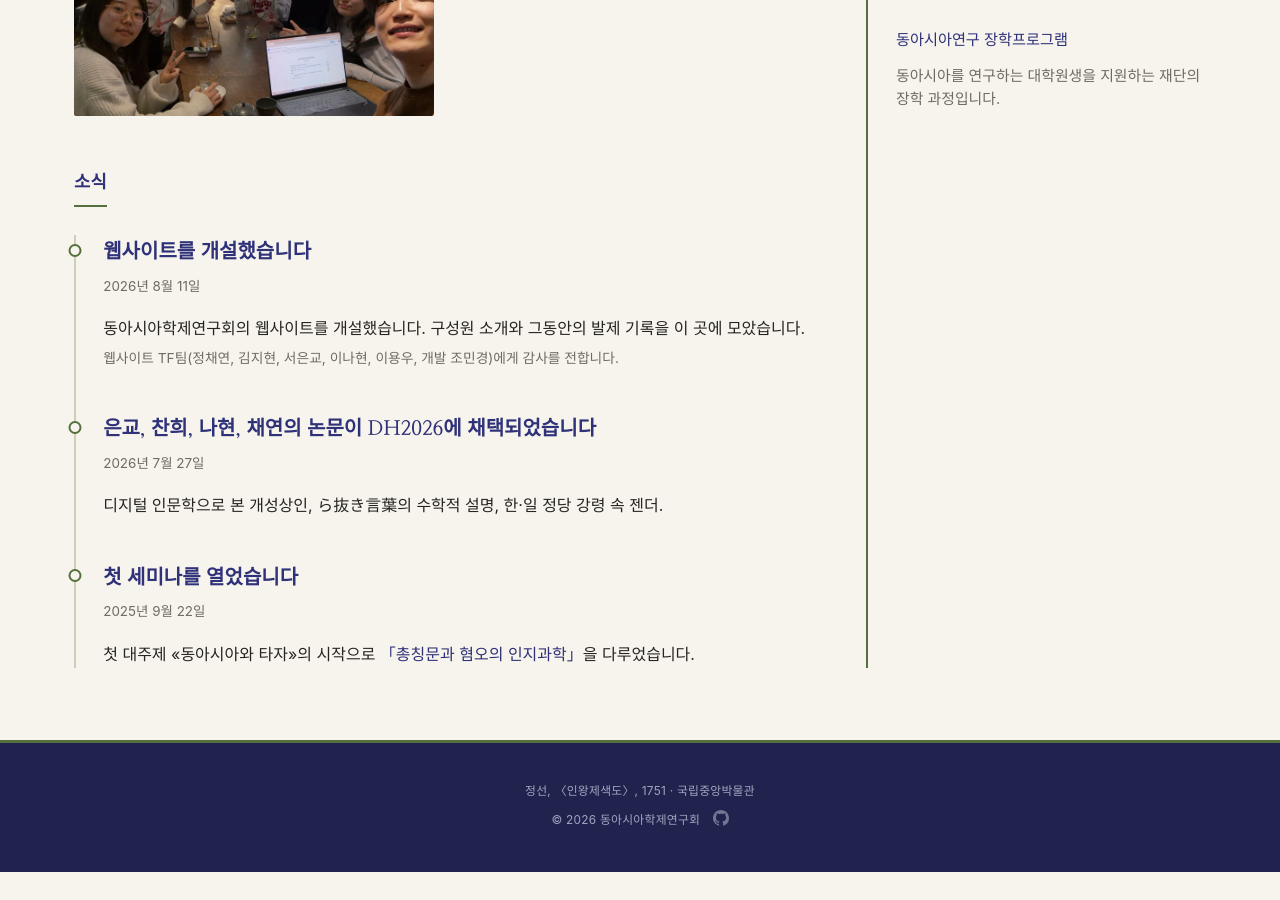
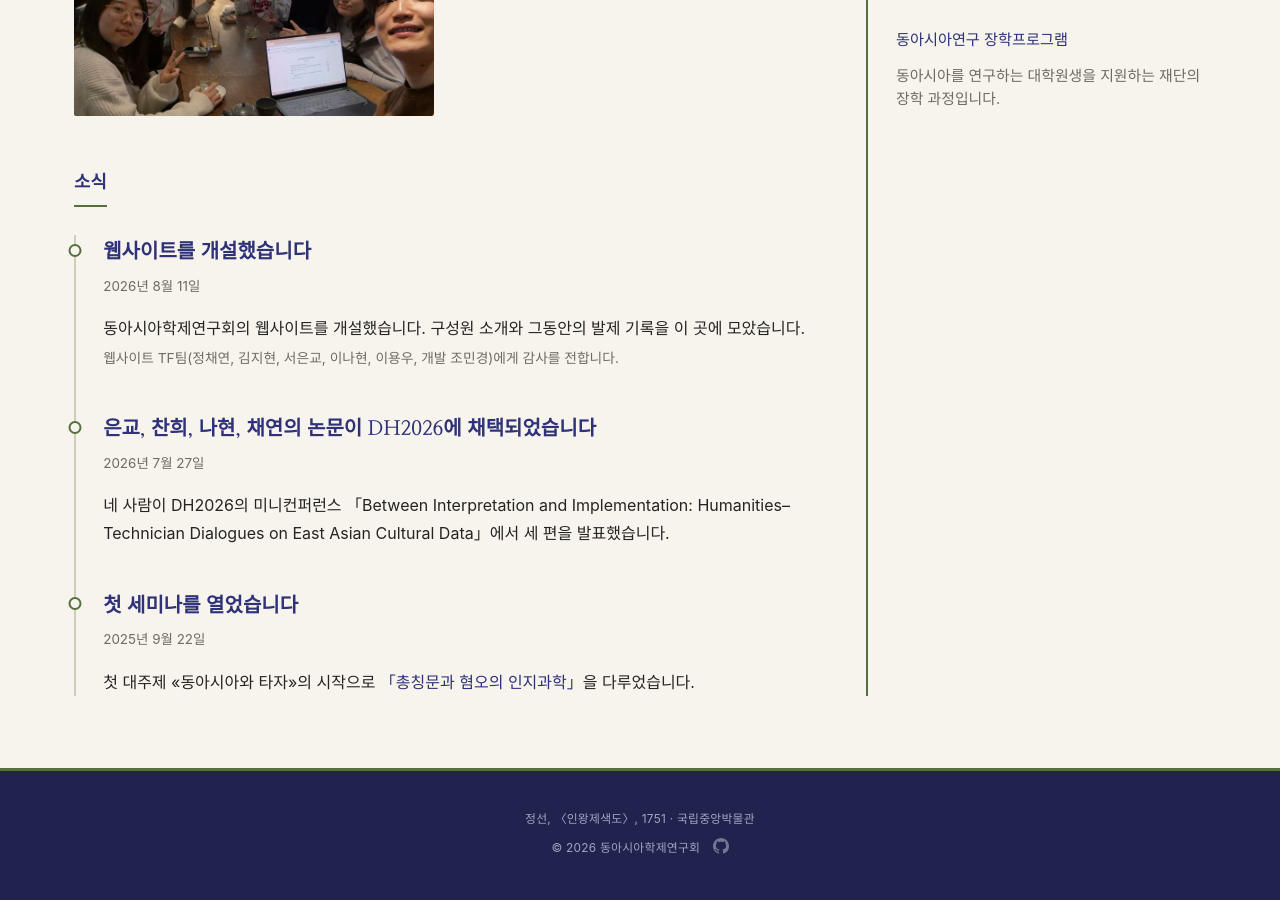
Before and after one commit to eastasia-interdisciplinary/eastasia-interdisciplinary.github.io, a Jekyll site: the page built from index.html, in a window 1280 px wide and 900 px high, scrolled down 707 px. Built offline with Jekyll 4.4.1, drawn with Linux system fonts in a browser that asks for light colours; some web fonts are replaced; before the commit the page ends 1579 px from its top, so only the background shows below that.

Commit message:
Carry where they presented to the front page
Co-Authored-By: Claude Opus 5 <noreply@anthropic.com>

```diff
--- a/_posts/2026-07-27-dh2026.md
+++ b/_posts/2026-07-27-dh2026.md
@@ -2,14 +2,16 @@
 layout: post
 title: "은교, 찬희, 나현, 채연의 논문이 DH2026에 채택되었습니다"
 title_en: "Papers by Eunkyo, Chanhee, Nahyeon and Chaeyeon Accepted at DH2026"
-# The names are in the title, so the summary is left to the papers -- each
-# in a few words, since the full titles run long and are all in English.
+# Where they presented is the part worth carrying to the front page; the
+# titles of the three papers wait on the entry itself.
 summary: >-
-  디지털 인문학으로 본 개성상인, ら抜き言葉의 수학적 설명,
-  한·일 정당 강령 속 젠더.
+  네 사람이 DH2026의 미니컨퍼런스 「Between Interpretation and Implementation:
+  Humanities–Technician Dialogues on East Asian Cultural Data」에서
+  세 편을 발표했습니다.
 summary_en: >-
-  Kaesong merchants through digital humanities, a mathematical account of
-  ‘ranuki-kotoba’, and gender in Korean and Japanese party manifestos.
+  The four presented three papers at DH2026, in the mini-conference Between
+  Interpretation and Implementation: Humanities–Technician Dialogues on East
+  Asian Cultural Data.
 content_en: |
   The four presented three papers at DH2026, in the mini-conference Between
   Interpretation and Implementation: Humanities–Technician Dialogues on East
```
